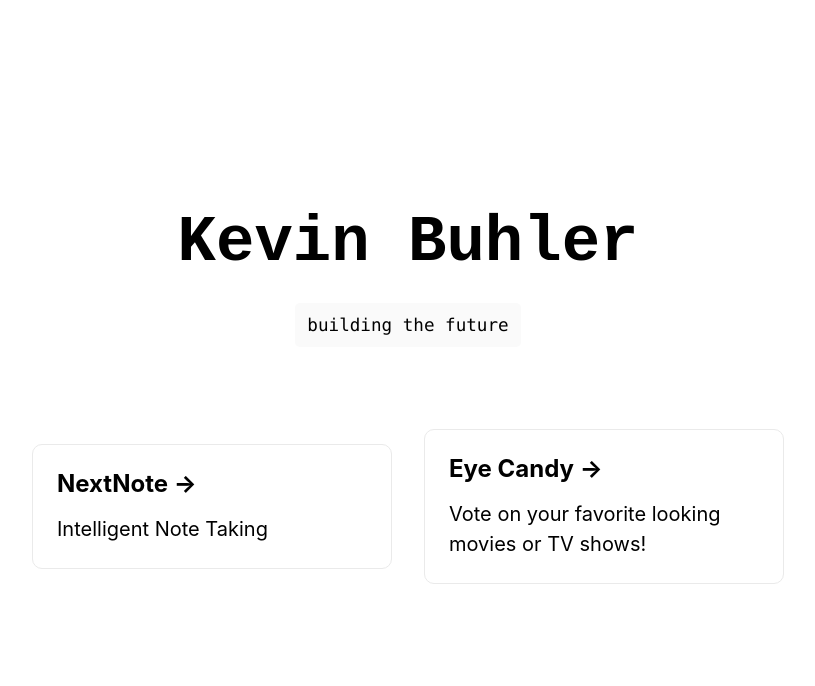
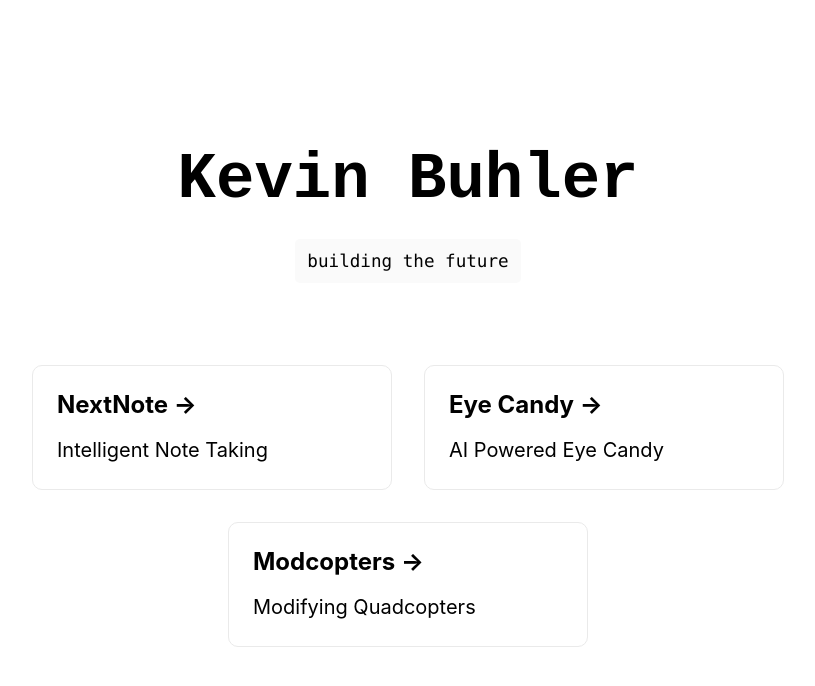
Before and after one commit to kevbuh/kevinbuhler, a Next.js app: page / in a window 1280 px wide. Shown: the top 686 px of the page, without its empty margins (232-1047 px from the left). Built offline with nearby package versions, Linux system fonts and the light colour scheme.

Commit message:
added modcopters card

```diff
--- a/pages/index.js
+++ b/pages/index.js
@@ -29,18 +29,18 @@ export default function Home() {
 
           <a href="https://eyecandy.vercel.app/" className={styles.card}>
             <h2>Eye Candy &rarr;</h2>
-            <p>Vote on your favorite looking movies or TV shows!</p>
-          </a>
-{/*
-          <a
-            href="https://github.com/vercel/next.js/tree/master/examples"
-            className={styles.card}
-          >
-            <h2>Examples &rarr;</h2>
-            <p>Discover and deploy boilerplate example Next.js projects.</p>
+            <p>AI Powered Eye Candy</p>
           </a>
 
           <a
+            href="https://modcopters.com"
+            className={styles.card}
+          >
+            <h2>Modcopters &rarr;</h2>
+            <p>Modifying Quadcopters</p>
+          </a>
+
+          {/* <a
             href="https://vercel.com/new?utm_source=create-next-app&utm_medium=default-template&utm_campaign=create-next-app"
             className={styles.card}
           >
```
